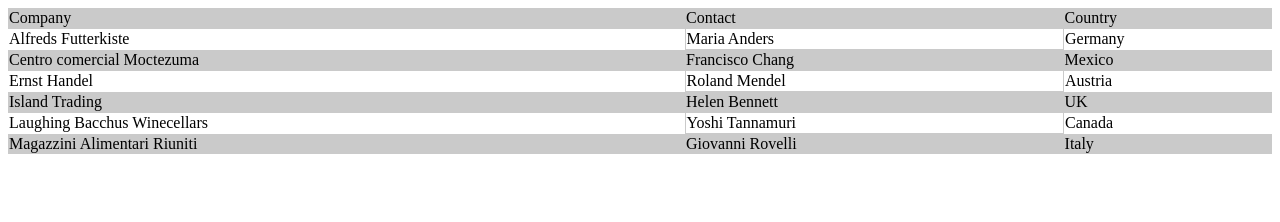
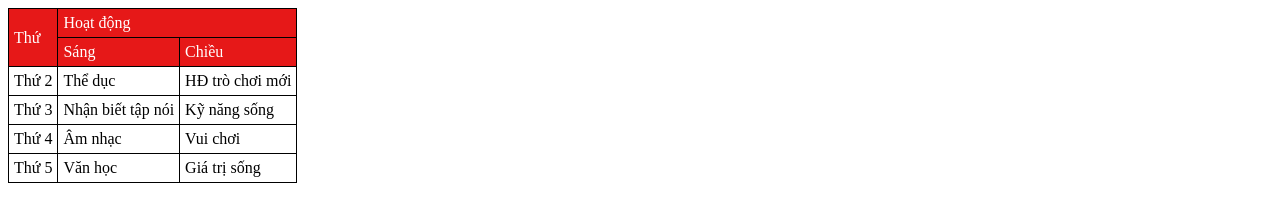
Before and after one commit to Ducthien190203/olulli, a plain HTML site: page formCoBan.html in a window 1280 px wide. Drawn offline with Linux system fonts and the light colour scheme.

Commit message:
bang nang cao

```diff
--- a/formCoBan.html
+++ b/formCoBan.html
@@ -8,40 +8,33 @@
 </head>
 <body>
     <table>
+       <tr>
+        <td rowspan="2">Thứ</td>
+        <td colspan="2">Hoạt động</td>
+       </tr>
         <tr>
-            <td>Company</td>
-            <td>Contact</td>
-            <td>Country</td>
+            <td>Sáng</td>
+            <td>Chiều</td>
         </tr>
-        <tr >
-            <td>Alfreds Futterkiste</td>
-            <td class="bor">Maria Anders</td>
-            <td>Germany</td>
+        <tr>
+            <td>Thứ 2</td>
+            <td>Thể dục</td>
+            <td>HĐ trò chơi mới</td>
         </tr>
-        <tr >
-            <td>Centro comercial Moctezuma</td>
-            <td>Francisco Chang</td>
-            <td>Mexico</td>
+        <tr>
+            <td>Thứ 3</td>
+            <td>Nhận biết tập nói</td>
+            <td>Kỹ năng sống</td>
         </tr>
-        <tr >
-            <td>Ernst Handel</td>
-            <td class="bor">Roland Mendel</td>
-            <td>Austria</td>
+        <tr>
+            <td>Thứ 4</td>
+            <td>Âm nhạc</td>
+            <td>Vui chơi</td>
         </tr>
-        <tr >
-            <td>Island Trading</td>
-            <td>Helen Bennett</td>
-            <td>UK</td>
-        </tr>
-        <tr >
-            <td>Laughing Bacchus Winecellars</td>
-            <td class="bor">Yoshi Tannamuri</td>
-            <td>Canada</td>
-        </tr>
-        <tr >
-            <td>Magazzini Alimentari Riuniti</td>
-            <td>Giovanni Rovelli</td>
-            <td>Italy</td>
+        <tr>
+            <td>Thứ 5</td>
+            <td>Văn học</td>
+            <td>Giá trị sống</td>
         </tr>
 
 
--- a/style.css
+++ b/style.css
@@ -1,11 +1,15 @@
-/* Apply grey background to 1st, 3rd, 5th, and 7th rows */
-tr:nth-child(2n-1) {
-    background-color: rgb(202, 202, 202);
+table{
+    border: 1px solid #000;
+    border-collapse: collapse;
 }
-table {
-    border-collapse: collapse;
-    width: 100%;
+tr,td{
+    border: 1px solid #000;
+    padding: 5px;
 }
-.bor {
-    border: 1px solid rgb(202, 202, 202);
-}
+tr:nth-child(1),tr:nth-child(2){
+    background-color: #e61818;
+    color: white;}
+
+    tr:nth-child(3) td, tr:nth-child(4) td, tr:nth-child(5) td, tr:nth-child(6) td {
+        border-bottom: 0px inset   ; /* Lighter border color */
+    }
```
